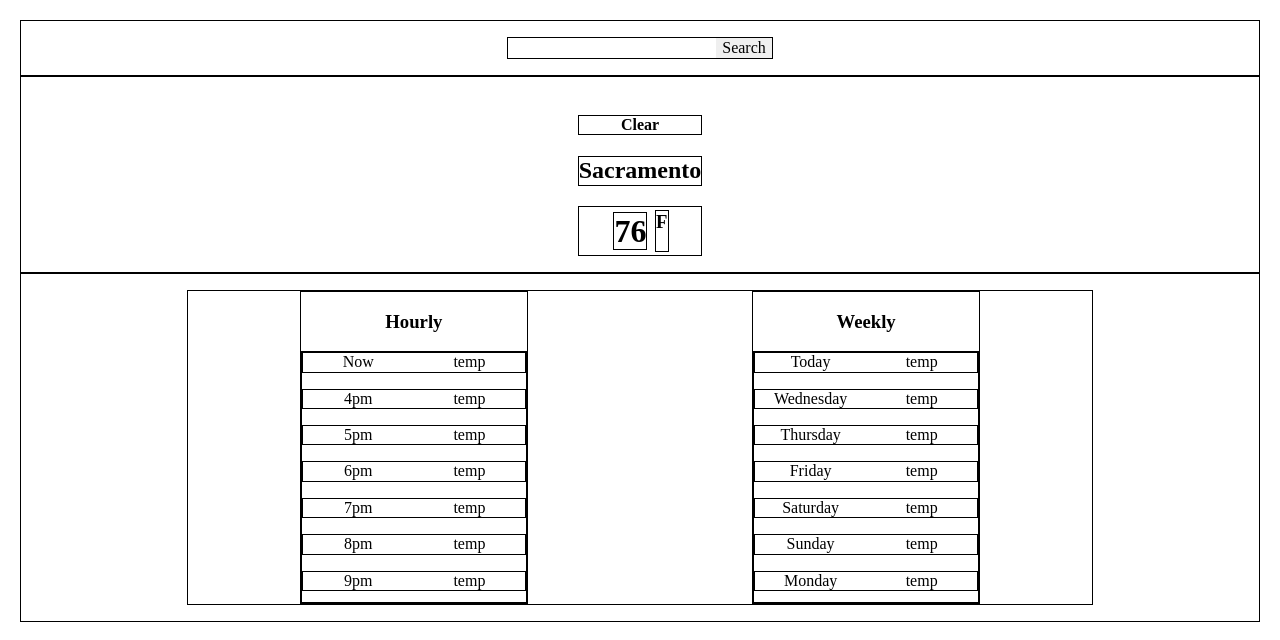
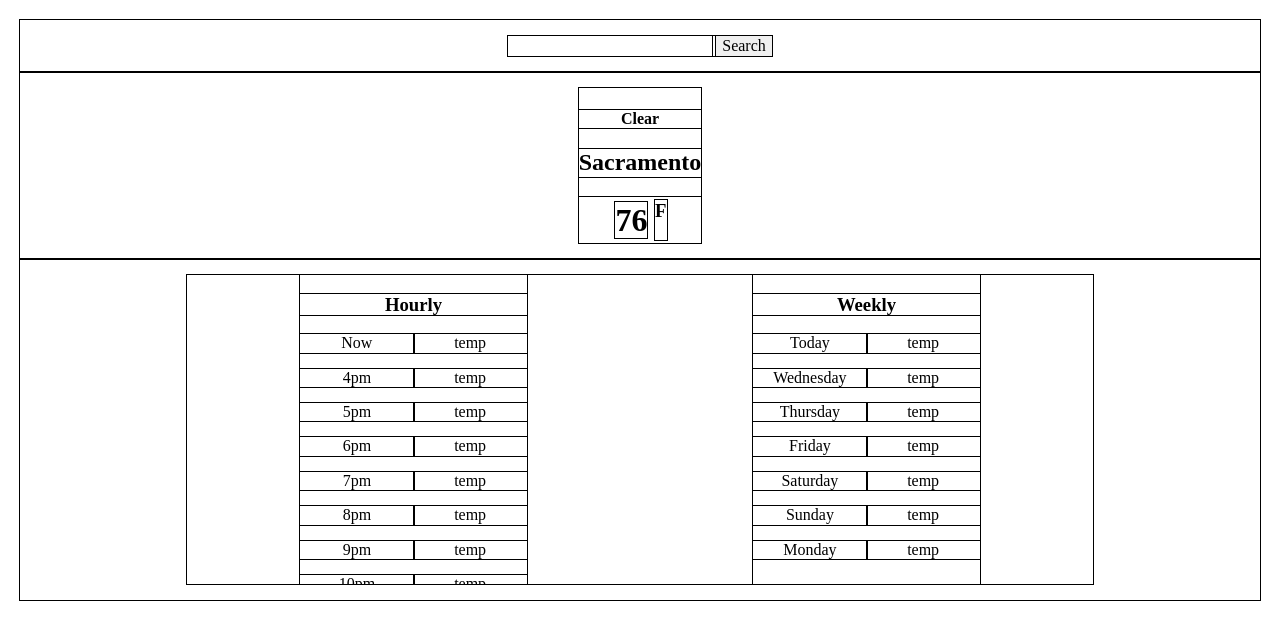
Before and after one commit to eddomiw/weather-app, a website built with webpack: page dist/index.html in a window 1280 px wide. Built offline with Linux system fonts and the light colour scheme.

Commit message:
Add outlines instead of borders for development testing

```diff
--- /dev/null
+++ b/src/scss/base/_base.scss
@@ -0,0 +1,13 @@
+html,
+body {
+  min-height: 100vh;
+  box-sizing: border-box;
+}
+
+body {
+  padding: 1.25em;
+}
+
+form {
+  width: fit-content;
+}
--- a/src/scss/styles.scss
+++ b/src/scss/styles.scss
@@ -1,25 +1,14 @@
 @forward "./base/normalize.css";
+@forward "./base/base.scss";
 
-html,
-body {
-  min-height: 100vh;
-  box-sizing: border-box;
-}
-
-body {
-  padding: 1.25em;
+* {
+  outline: 1px solid black;
 }
 
 section {
   padding: 1em;
-  border: solid 1px black;
   display: flex;
   justify-content: center;
-}
-
-form {
-  border: solid 1px black;
-  width: fit-content;
 }
 
 #search-bar,
@@ -35,37 +24,31 @@
 .weather-condition,
 .location {
   text-align: center;
-  border: solid 1px black;
 }
 
 .temp {
   display: flex;
   justify-content: center;
-  border: solid 1px black;
 }
 
 .temp * {
-  border: solid 1px black;
   margin: 0.15em;
 }
 
 .third-container {
   width: 75%;
-  border: solid 1px black;
   display: flex;
   justify-content: space-around;
 }
 
 .hourly,
 .weekly {
-  border: solid 1px black;
   width: 25%;
   text-align: center;
 }
 
 .days-container,
 .hours-container {
-  border: solid 1px black;
   /*   Need to adjust height to make sure it is responsive change 250px*/
   height: 250px;
   display: flex;
@@ -76,7 +59,6 @@
 
 .days,
 .hours {
-  border: solid 1px black;
   display: grid;
   row-gap: 1em;
   grid-template-columns: 1fr 1fr;
```
Also changed, not shown: dist/main.js.
